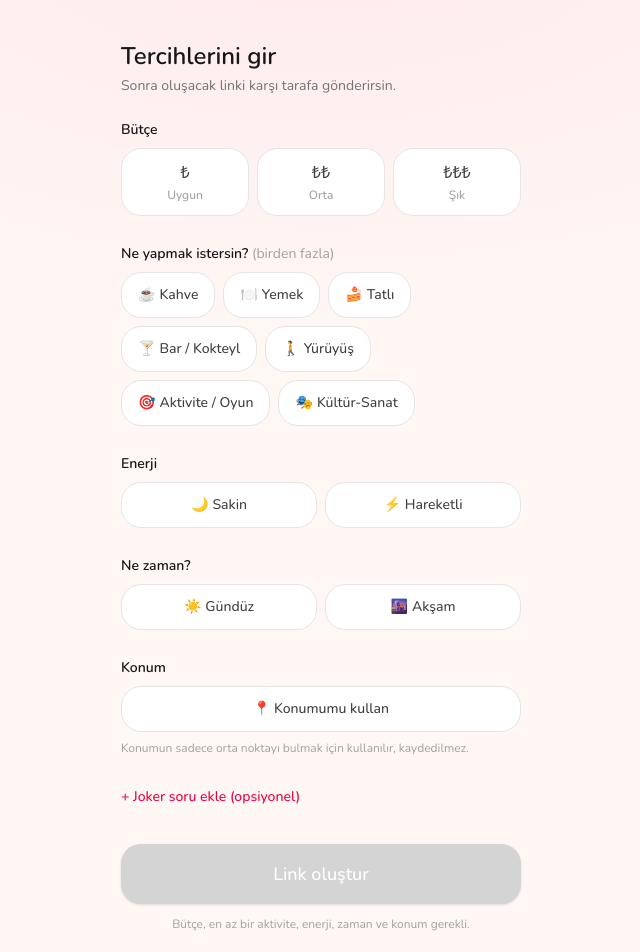
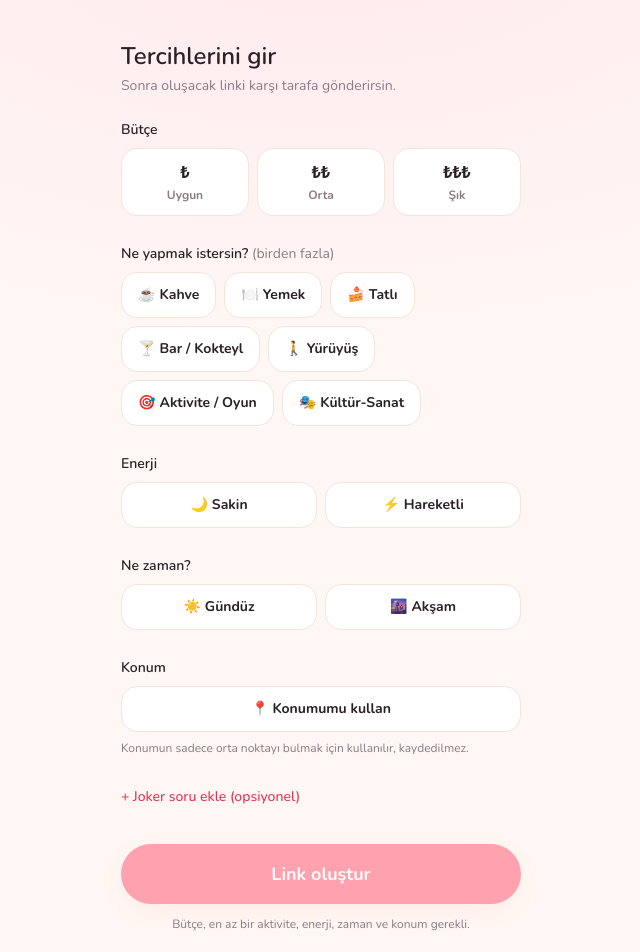
Before and after one commit to OgulcanKacar1/DatchiApp, a React (Vite) app: page /create in a window 1280 px wide. Shown: the top 952 px of the page, without its empty margins (319-959 px from the left). Built offline with nearby package versions, Linux system fonts and the light colour scheme; no server answers.

Commit message:
feat(design): apply warm/flirty language to form, reveal, date card, joker

```diff
--- a/src/components/DateCard.jsx
+++ b/src/components/DateCard.jsx
@@ -40,20 +40,22 @@ export default function DateCard({ result }) {
         className="relative flex h-[560px] w-[315px] flex-col overflow-hidden rounded-[28px] p-7 text-white"
         style={{
           background:
-            'linear-gradient(160deg, #f43f5e 0%, #e11d48 45%, #9f1239 100%)',
+            'linear-gradient(160deg, #ff8aa0 0%, #ff4d6d 45%, #c11f41 100%)',
         }}
       >
         {/* Marka */}
         <div className="flex items-center gap-2">
           <span className="text-2xl">💘</span>
-          <span className="text-lg font-semibold tracking-tight">Datchi</span>
+          <span className="font-display text-lg font-semibold tracking-tight">
+            Datchi
+          </span>
         </div>
 
         <p className="mt-8 text-sm font-medium uppercase tracking-widest text-white/70">
           İlk buluşma rotamız
         </p>
 
-        <h2 className="mt-2 text-[34px] font-bold leading-[1.05] tracking-tight">
+        <h2 className="mt-2 font-display text-[34px] font-semibold leading-[1.05] tracking-tight">
           {template.title}
         </h2>
 
@@ -93,7 +95,7 @@ export default function DateCard({ result }) {
         type="button"
         onClick={download}
         disabled={busy}
-        className="w-full max-w-[315px] rounded-xl bg-neutral-900 px-6 py-3 font-medium text-white transition hover:bg-neutral-800 active:scale-[0.99] disabled:opacity-60"
+        className="w-full max-w-[315px] rounded-full bg-ink px-6 py-3.5 font-bold text-white transition hover:opacity-90 active:scale-[0.99] disabled:opacity-60"
       >
         {busy ? 'Hazırlanıyor…' : '📸 Kartı indir & paylaş'}
       </button>
--- a/src/components/JokerReveal.jsx
+++ b/src/components/JokerReveal.jsx
@@ -11,15 +11,15 @@ export default function JokerReveal({ jokerReveal }) {
   if (!question) return null
 
   return (
-    <div className="rounded-2xl border border-neutral-200 bg-white p-4">
-      <p className="text-xs font-semibold uppercase tracking-wide text-neutral-400">
+    <div className="rounded-2xl border border-sand-200 bg-white p-4">
+      <p className="text-xs font-semibold uppercase tracking-wide text-muted">
         Joker
       </p>
-      <p className="mt-1 font-medium text-neutral-900">{question}</p>
+      <p className="mt-1 font-medium text-ink">{question}</p>
       <div className="mt-3 grid grid-cols-2 gap-2">
-        <div className="rounded-xl bg-rose-50 p-3 text-center">
+        <div className="rounded-xl bg-brand-50 p-3 text-center">
           <p className="text-xs text-rose-400">Sen</p>
-          <p className="mt-1 font-semibold text-rose-700">
+          <p className="mt-1 font-semibold text-brand-700">
             {creator?.answer ?? '—'}
           </p>
         </div>
--- a/src/components/PreferenceForm.jsx
+++ b/src/components/PreferenceForm.jsx
@@ -22,10 +22,10 @@ const TIME_OF_DAY = [
 // Küçük yardımcı: seçili duruma göre buton stilini üretir
 function pill(active) {
   return [
-    'rounded-xl border px-4 py-3 text-sm font-medium transition active:scale-[0.98]',
+    'rounded-2xl border px-4 py-3 text-sm font-bold transition active:scale-[0.98]',
     active
-      ? 'border-rose-500 bg-rose-50 text-rose-700'
-      : 'border-neutral-200 bg-white text-neutral-700 hover:border-neutral-300',
+      ? 'border-brand-400 bg-brand-50 text-brand-700 shadow-[0_2px_10px_-4px_rgba(255,77,109,0.4)]'
+      : 'border-sand-200 bg-white text-ink hover:border-brand-200',
   ].join(' ')
 }
 
@@ -87,7 +87,7 @@ export default function PreferenceForm({ submitLabel = 'Gönder', onSubmit }) {
     <form onSubmit={handleSubmit} className="flex flex-col gap-7">
       {/* Bütçe */}
       <fieldset>
-        <legend className="mb-2 text-sm font-semibold text-neutral-900">
+        <legend className="mb-2 text-sm font-semibold text-ink">
           Bütçe
         </legend>
         <div className="grid grid-cols-3 gap-2">
@@ -99,7 +99,7 @@ export default function PreferenceForm({ submitLabel = 'Gönder', onSubmit }) {
               className={pill(budget === b.value)}
             >
               <span className="block text-base">{b.label}</span>
-              <span className="mt-0.5 block text-xs text-neutral-400">
+              <span className="mt-0.5 block text-xs text-muted">
                 {b.hint}
               </span>
             </button>
@@ -109,9 +109,9 @@ export default function PreferenceForm({ submitLabel = 'Gönder', onSubmit }) {
 
       {/* Aktiviteler (çoklu) */}
       <fieldset>
-        <legend className="mb-2 text-sm font-semibold text-neutral-900">
+        <legend className="mb-2 text-sm font-semibold text-ink">
           Ne yapmak istersin?{' '}
-          <span className="font-normal text-neutral-400">(birden fazla)</span>
+          <span className="font-normal text-muted">(birden fazla)</span>
         </legend>
         <div className="flex flex-wrap gap-2">
           {ACTIVITIES.map((a) => (
@@ -130,7 +130,7 @@ export default function PreferenceForm({ submitLabel = 'Gönder', onSubmit }) {
 
       {/* Enerji */}
       <fieldset>
-        <legend className="mb-2 text-sm font-semibold text-neutral-900">
+        <legend className="mb-2 text-sm font-semibold text-ink">
           Enerji
         </legend>
         <div className="grid grid-cols-2 gap-2">
@@ -150,7 +150,7 @@ export default function PreferenceForm({ submitLabel = 'Gönder', onSubmit }) {
 
       {/* Zaman */}
       <fieldset>
-        <legend className="mb-2 text-sm font-semibold text-neutral-900">
+        <legend className="mb-2 text-sm font-semibold text-ink">
           Ne zaman?
         </legend>
         <div className="grid grid-cols-2 gap-2">
@@ -170,7 +170,7 @@ export default function PreferenceForm({ submitLabel = 'Gönder', onSubmit }) {
 
       {/* Konum */}
       <fieldset>
-        <legend className="mb-2 text-sm font-semibold text-neutral-900">
+        <legend className="mb-2 text-sm font-semibold text-ink">
           Konum
         </legend>
         <button
@@ -185,11 +185,11 @@ export default function PreferenceForm({ submitLabel = 'Gönder', onSubmit }) {
               : '📍 Konumumu kullan'}
         </button>
         {locState === 'error' && (
-          <p className="mt-2 text-xs text-rose-500">
+          <p className="mt-2 text-xs text-brand-500">
             Konuma erişilemedi. Tarayıcı iznini kontrol et.
           </p>
         )}
-        <p className="mt-2 text-xs text-neutral-400">
+        <p className="mt-2 text-xs text-muted">
           Konumun sadece orta noktayı bulmak için kullanılır, kaydedilmez.
         </p>
       </fieldset>
@@ -200,15 +200,15 @@ export default function PreferenceForm({ submitLabel = 'Gönder', onSubmit }) {
           <button
             type="button"
             onClick={() => setJokerOpen(true)}
-            className="text-sm font-medium text-rose-600 hover:text-rose-700"
+            className="text-sm font-medium text-brand-600 hover:text-brand-700"
           >
             + Joker soru ekle (opsiyonel)
           </button>
         ) : (
           <div className="flex flex-col gap-2">
-            <legend className="text-sm font-semibold text-neutral-900">
+            <legend className="text-sm font-semibold text-ink">
               Joker{' '}
-              <span className="font-normal text-neutral-400">
+              <span className="font-normal text-muted">
                 (sadece eğlence, sonucu etkilemez)
               </span>
             </legend>
@@ -216,13 +216,13 @@ export default function PreferenceForm({ submitLabel = 'Gönder', onSubmit }) {
               value={jokerQ}
               onChange={(e) => setJokerQ(e.target.value)}
               placeholder="Soru: Ananaslı pizza?"
-              className="rounded-xl border border-neutral-200 px-4 py-3 text-sm outline-none focus:border-rose-400"
+              className="rounded-2xl border border-sand-200 px-4 py-3 text-sm outline-none focus:border-brand-400"
             />
             <input
               value={jokerA}
               onChange={(e) => setJokerA(e.target.value)}
               placeholder="Senin cevabın: Evet 🍍"
-              className="rounded-xl border border-neutral-200 px-4 py-3 text-sm outline-none focus:border-rose-400"
+              className="rounded-2xl border border-sand-200 px-4 py-3 text-sm outline-none focus:border-brand-400"
             />
           </div>
         )}
@@ -231,12 +231,12 @@ export default function PreferenceForm({ submitLabel = 'Gönder', onSubmit }) {
       <button
         type="submit"
         disabled={!isValid}
-        className="mt-2 w-full rounded-xl bg-rose-500 px-6 py-4 text-lg font-medium text-white shadow-sm transition hover:bg-rose-600 active:scale-[0.99] disabled:cursor-not-allowed disabled:bg-neutral-300"
+        className="mt-2 w-full rounded-full bg-brand-500 px-6 py-4 text-lg font-bold text-white shadow-[var(--shadow-soft)] transition hover:bg-brand-600 active:scale-[0.99] disabled:cursor-not-allowed disabled:opacity-50"
       >
         {submitLabel}
       </button>
       {!isValid && (
-        <p className="-mt-4 text-center text-xs text-neutral-400">
+        <p className="-mt-4 text-center text-xs text-muted">
           Bütçe, en az bir aktivite, enerji, zaman ve konum gerekli.
         </p>
       )}
--- a/src/pages/Create.jsx
+++ b/src/pages/Create.jsx
@@ -38,16 +38,16 @@ export default function Create() {
   return (
     <main className="mx-auto flex min-h-svh max-w-md flex-col gap-6 px-6 py-10">
       <header>
-        <h1 className="text-2xl font-semibold text-neutral-900">
+        <h1 className="text-2xl font-semibold text-ink">
           Tercihlerini gir
         </h1>
-        <p className="mt-1 text-sm text-neutral-500">
+        <p className="mt-1 text-sm text-muted">
           Sonra oluşacak linki karşı tarafa gönderirsin.
         </p>
       </header>
 
       {error && (
-        <div className="rounded-xl border border-rose-200 bg-rose-50 p-3 text-sm text-rose-700">
+        <div className="rounded-xl border border-brand-200 bg-brand-50 p-3 text-sm text-brand-700">
           {error}
         </div>
       )}
@@ -65,12 +65,12 @@ export default function Create() {
             <input
               readOnly
               value={link}
-              className="min-w-0 flex-1 truncate bg-transparent px-2 text-sm text-neutral-700 outline-none"
+              className="min-w-0 flex-1 truncate bg-transparent px-2 text-sm text-ink outline-none"
             />
             <button
               type="button"
               onClick={copyLink}
-              className="shrink-0 rounded-md bg-rose-500 px-3 py-2 text-sm font-medium text-white hover:bg-rose-600"
+              className="shrink-0 rounded-md bg-brand-500 px-3 py-2 text-sm font-medium text-white hover:bg-rose-600"
             >
               {copied ? 'Kopyalandı ✓' : 'Kopyala'}
             </button>
```
Also changed, not shown: src/pages/Join.jsx (+8 -8 lines), src/pages/Result.jsx (+20 -20 lines), 1 other file (tests, documents, lock files or other folders).
